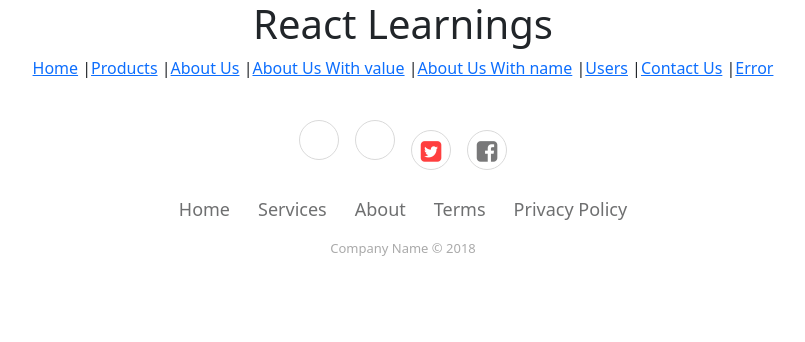
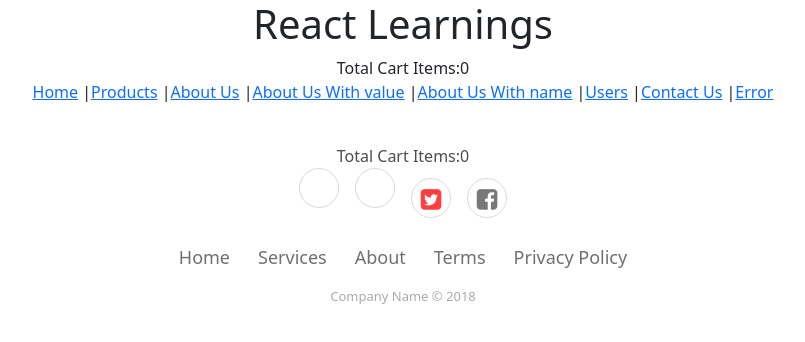
Before and after one commit to nulilakshman/ReactTraining, a React (Create React App) app in the folder reactrouting/: page / in a window 1280 px wide. Shown: the top 342 px of the page, without its empty margins (237-1042 px from the left). Built offline with nearby package versions, Linux system fonts and the light colour scheme.

Commit message:
summary component

```diff
--- a/reactrouting/src/App.js
+++ b/reactrouting/src/App.js
@@ -2,11 +2,12 @@ import logo from './logo.svg';
 import './App.css';
 import { Link, Outlet } from 'react-router-dom';
 import Footer from './Footer';
+import CartSummary from './components/Cart/CartSummary';
 function App() {
   return (
     <div className="App">
       <div>
-        <h1>React Learnings</h1>
+        <h1>React Learnings</h1> <CartSummary></CartSummary>
       </div>
       <Link to='/home'>Home</Link> |
       <Link to='/products'>Products</Link> |
--- a/reactrouting/src/Footer.js
+++ b/reactrouting/src/Footer.js
@@ -1,8 +1,10 @@
 import React from "react"
 import './footer.css'
+import CartSummary from "./components/Cart/CartSummary"
 const Footer = () => {
     return (
         <div className="footer-basic">
+            <CartSummary />
             <footer>
                 <div className="social">
                     <a href="#"><i className="icon ion-social-instagram"></i></a>
--- /dev/null
+++ b/reactrouting/src/components/Cart/CartSummary.js
@@ -0,0 +1,17 @@
+import React from "react"
+import { connect } from "react-redux"
+const CartSummary = ({ cartItems }) => {
+    console.log('CartSummary', cartItems)
+    return (
+        <div>
+            Total Cart Items:{cartItems.length}
+        </div>
+    )
+}
+
+const mapStateToProps = (state) => ({
+    cartItems: state
+
+});
+
+export default connect(mapStateToProps, null)(CartSummary)
```
